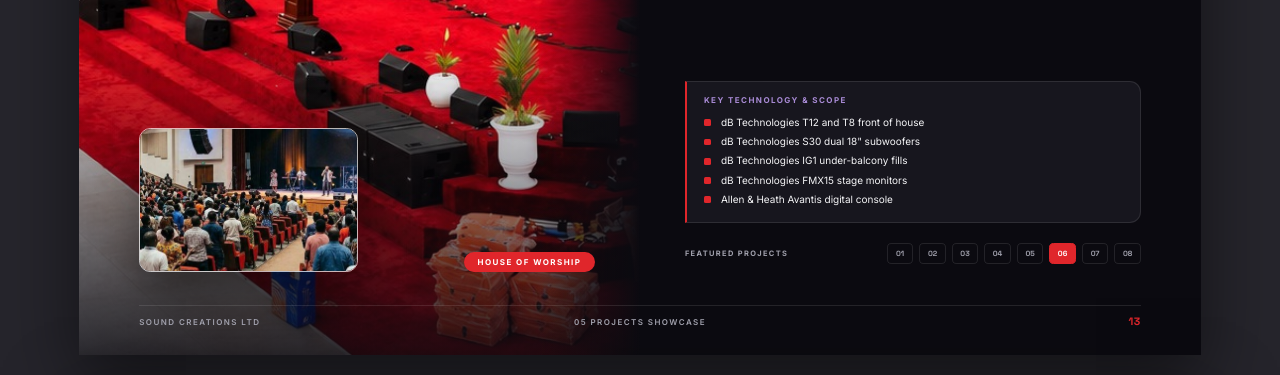
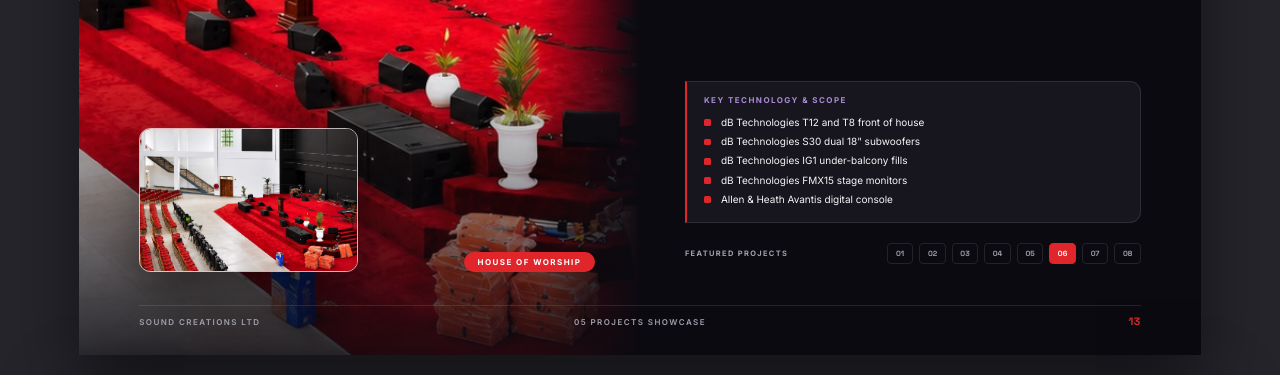
Before and after one commit to moselanto/sound-creationsltdprofile, a plain HTML site: page index.html in a window 1280 px wide. Shown: the part 10300-10675 px from the top of the page. Drawn offline with Linux system fonts and the light colour scheme.

Commit message:
Use client CITAM photo for the page 13 inset too (1.16.1)
Inset now shows the same client-supplied photo, framed on the seating and
stage. Old citam-buruburu.jpg removed. PDF, page 13 SVG, illustrator/ PDF
and images, docs updated. Team build script previews kept modest so the
zip stays under the commit size limit.

```diff
--- a/assets/css/profile.css
+++ b/assets/css/profile.css
@@ -614,3 +614,4 @@ a{color:inherit;text-decoration:none}
 
 /* v1.16: client-supplied CITAM Buruburu photo (wide panorama), framed on the stage */
 #fp6 .fx-img>img{object-position:52% center}
+#fp6 .fx-inset img{object-position:30% center}
--- a/index.html
+++ b/index.html
@@ -65,7 +65,7 @@
 <div class="fx-meta"><div><b>Category</b><span>House of worship</span></div><div><b>Scope</b><span>Acoustic assessment, ceiling</span></div><div><b>Location</b><span>Kahawa, Nairobi</span></div><div><b>Status</b><span>Completed</span></div></div><p class="fx-body">The church&rsquo;s high ceiling and extensive hard surfaces created strong reflections and reverberation, letting sound linger far longer than desired and blurring speech, music and amplified sound. We designed and installed an acoustic ceiling using Rockfon Arctic tiles as the key element of the sound-management strategy, adding absorption across the large overhead surface while preserving the room&rsquo;s bright, open character. The congregation now experiences speech and music with greater clarity and comfort.</p>
 <div class="fx-tech"><h4>Key technology &amp; scope</h4><ul class="bul"><li>Acoustic assessment of the worship space</li><li>Rockfon Arctic acoustic ceiling tiles</li><li>Ceiling design integrated with existing architecture</li><li>Clean, uniform finish that performs and decorates</li></ul></div>
 <div class="fx-prog"><small>Featured projects</small><span class="">01</span><span class="">02</span><span class="">03</span><span class="">04</span><span class="on">05</span><span class="">06</span><span class="">07</span><span class="">08</span></div></div></section>
-<section class="s fx" id="fp6"><div class="fx-img"><img src="assets/img/projects/citam-buruburu-stage.jpg" alt="CITAM Buruburu"><div class="fx-num">06</div><div class="fx-inset"><img src="assets/img/projects/citam-buruburu.jpg" alt=""></div><span class="fx-chip">House of worship</span></div><img class="logo" src="assets/img/logo-white.png" alt="Sound Creations"><div class="tag">Company Profile 2026</div><div class="foot"><span>Sound Creations Ltd</span><span>05 Projects Showcase</span><span>13</span></div>
+<section class="s fx" id="fp6"><div class="fx-img"><img src="assets/img/projects/citam-buruburu-stage.jpg" alt="CITAM Buruburu"><div class="fx-num">06</div><div class="fx-inset"><img src="assets/img/projects/citam-buruburu-stage.jpg" alt=""></div><span class="fx-chip">House of worship</span></div><img class="logo" src="assets/img/logo-white.png" alt="Sound Creations"><div class="tag">Company Profile 2026</div><div class="foot"><span>Sound Creations Ltd</span><span>05 Projects Showcase</span><span>13</span></div>
 <div class="z fx-c"><div class="eyebrow">Featured project 06 / 08</div><h2 class="h2">CITAM Buruburu</h2><p class="fx-sub">Christ Is The Answer Ministries &middot; Nairobi, Kenya</p>
 <div class="fx-meta"><div><b>Category</b><span>House of worship</span></div><div><b>Scope</b><span>Professional audio</span></div><div><b>Location</b><span>Buruburu, Nairobi</span></div><div><b>Status</b><span>Completed</span></div></div><p class="fx-body">Worship services at CITAM Buruburu demanded clear, powerful and even sound across a large, dynamic auditorium, including the under-balcony seating, serving both live worship and broadcast. We delivered a full dB Technologies T-Series system with dedicated subwoofers, under-balcony fills and stage monitors, run from an Allen &amp; Heath Avantis console. The result is a scalable system that brings clarity, power and precision to every seat, live and on broadcast.</p>
 <div class="fx-tech"><h4>Key technology &amp; scope</h4><ul class="bul"><li>dB Technologies T12 and T8 front of house</li><li>dB Technologies S30 dual 18&quot; subwoofers</li><li>dB Technologies IG1 under-balcony fills</li><li>dB Technologies FMX15 stage monitors</li><li>Allen &amp; Heath Avantis digital console</li></ul></div>
```
Also changed, not shown: assets/img/projects/citam-buruburu.jpg (deleted), build/team-READ-ME-FIRST.txt, illustrator/images/projects-citam-buruburu.jpg (deleted), illustrator/svg/Page-13-Featured-Project-6.svg, 5 other files.
